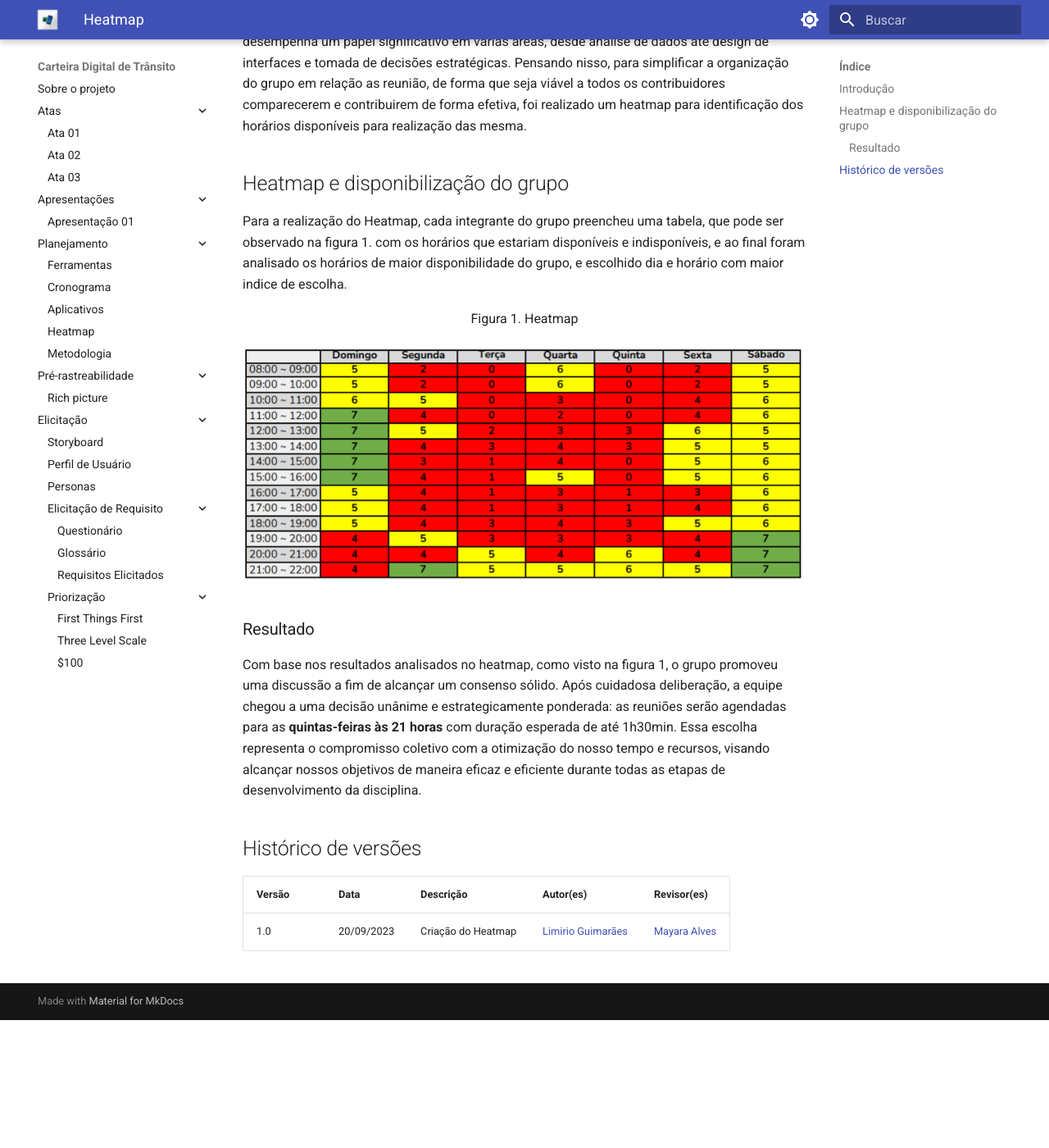
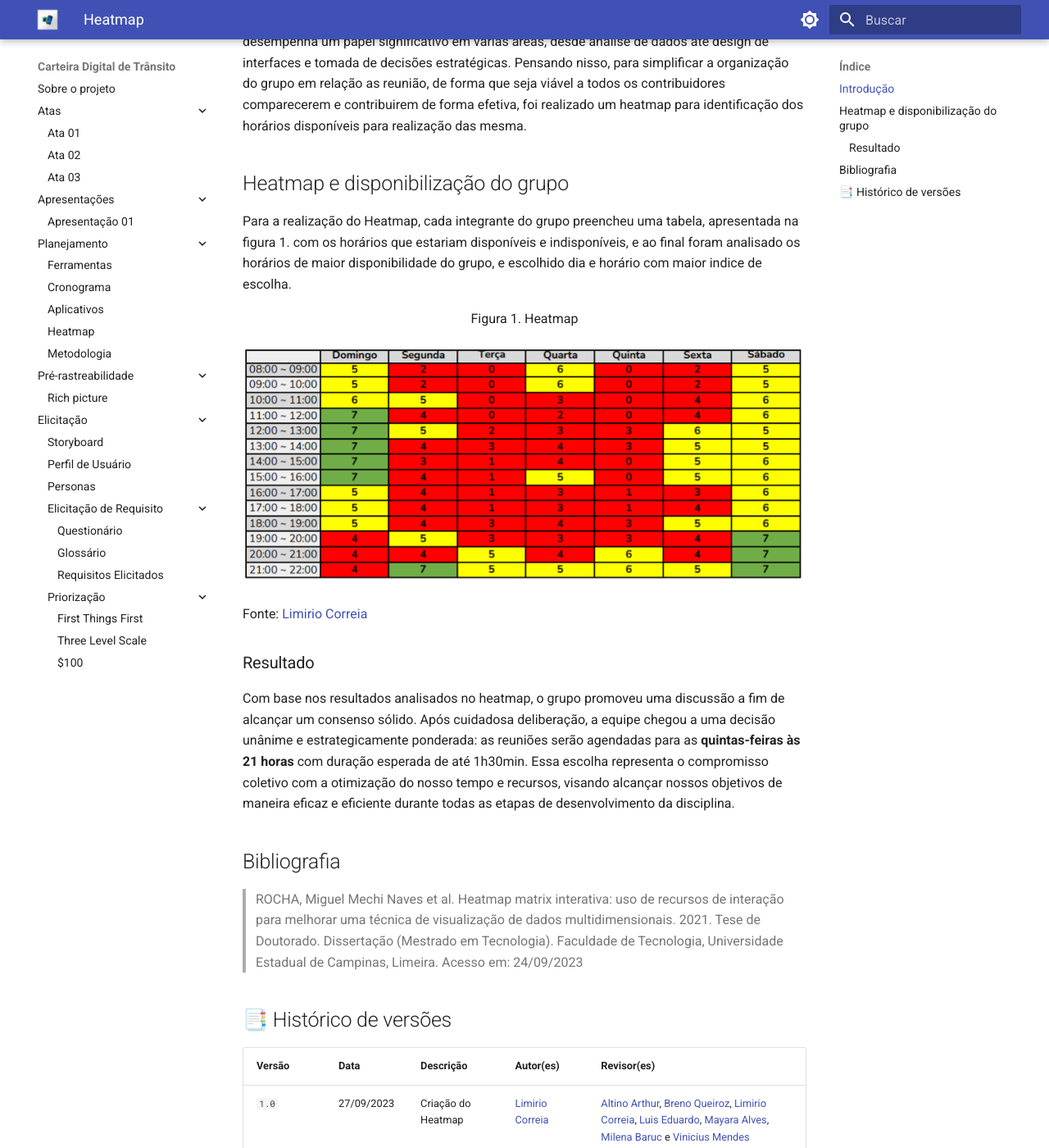
Before and after one commit to Requisitos-de-Software/2023.2-Carteira_Digital_de_Transito, an MkDocs documentation site: the page built from docs/planejamento/Heatmap.md, in a window 1280 px wide and 1400 px high, scrolled down 218 px. Shown: the whole window at 82% size. Built offline with MkDocs 1.6.1 and Material for MkDocs 9.7.7, drawn with Linux system fonts in a browser that asks for light colours; before the commit the page ends 1462 px from its top, so only the background shows below that.

Commit message:
Update Heatmap.md

```diff
--- a/docs/planejamento/Heatmap.md
+++ b/docs/planejamento/Heatmap.md
@@ -4,17 +4,22 @@
 O heatmap, ou mapa de calor, é uma poderosa ferramenta de visualização de dados que desempenha um papel significativo em várias áreas, desde análise de dados até design de interfaces e tomada de decisões estratégicas. Pensando nisso, para simplificar a organização do grupo em relação as reunião, de forma que seja viável a todos os contribuidores comparecerem e contribuirem de forma efetiva, foi realizado um heatmap para identificação dos horários disponíveis para realização das mesma.
 
 ## Heatmap e disponibilização do grupo
-Para a realização do Heatmap, cada integrante do grupo preencheu uma tabela, que pode ser observado na figura 1. com os horários que estariam disponíveis e indisponíveis, e ao final foram analisado os horários de maior disponibilidade do grupo, e escolhido dia e horário com maior indice de escolha.
+Para a realização do Heatmap, cada integrante do grupo preencheu uma tabela, apresentada na figura 1. com os horários que estariam disponíveis e indisponíveis, e ao final foram analisado os horários de maior disponibilidade do grupo, e escolhido dia e horário com maior indice de escolha.
 
 <p align="center"> Figura 1. Heatmap</p>
 
 ![Heatmap](../assets/heatmap.png)
 
+Fonte: [Limirio Correia](https://github.com/LimirioGuimaraes)
+
 ### Resultado
-Com base nos resultados analisados no heatmap, como visto na figura 1, o grupo promoveu uma discussão a fim de alcançar um consenso sólido. Após cuidadosa deliberação, a equipe chegou a uma decisão unânime e estrategicamente ponderada: as reuniões serão agendadas para as **quintas-feiras às 21 horas** com duração esperada de até 1h30min. Essa escolha representa o compromisso coletivo com a otimização do nosso tempo e recursos, visando alcançar nossos objetivos de maneira eficaz e eficiente durante todas as etapas de desenvolvimento da disciplina.
+Com base nos resultados analisados no heatmap, o grupo promoveu uma discussão a fim de alcançar um consenso sólido. Após cuidadosa deliberação, a equipe chegou a uma decisão unânime e estrategicamente ponderada: as reuniões serão agendadas para as **quintas-feiras às 21 horas** com duração esperada de até 1h30min. Essa escolha representa o compromisso coletivo com a otimização do nosso tempo e recursos, visando alcançar nossos objetivos de maneira eficaz e eficiente durante todas as etapas de desenvolvimento da disciplina.
 
-## Histórico de versões
+## Bibliografia
+> ROCHA, Miguel Mechi Naves et al. Heatmap matrix interativa: uso de recursos de interação para melhorar uma técnica de visualização de dados multidimensionais. 2021. Tese de Doutorado. Dissertação (Mestrado em Tecnologia). Faculdade de Tecnologia, Universidade Estadual de Campinas, Limeira. Acesso em: 24/09/2023
+
+## 📑 Histórico de versões
 
 Versão  |   Data   | Descrição | Autor(es) | Revisor(es)
 --------- | ------ | ------ | ---------- | ----------
-1.0 | 20/09/2023| Criação do Heatmap | [Limirio Guimarães](https://github.com/LimirioGuimaraes) | [Mayara Alves](https://github.com/Mayara-tech) |
+`1.0` | 27/09/2023| Criação do Heatmap |[Limirio Correia](https://github.com/LimirioGuimaraes)| [Altino Arthur](https://github.com/arthurrochamoreira), [Breno Queiroz](https://github.com/brenob6), [Limirio Correia](https://github.com/LimirioGuimaraes), [Luis Eduardo](https://github.com/LuisMiranda10), [Mayara Alves](https://github.com/Mayara-tech), [Milena Baruc](https://github.com/MilenaBaruc) e [Vinicius Mendes](https://github.com/yabamiah)
```
